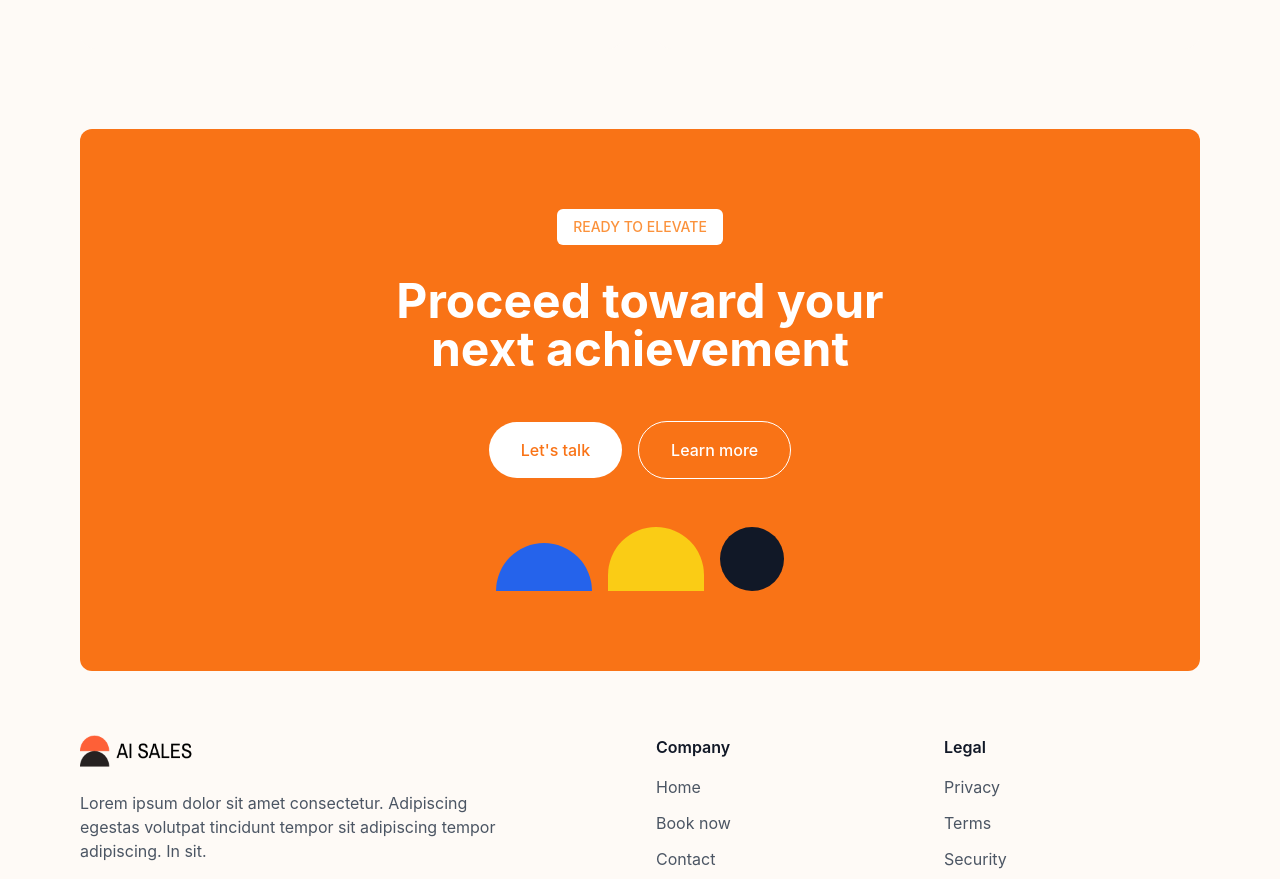
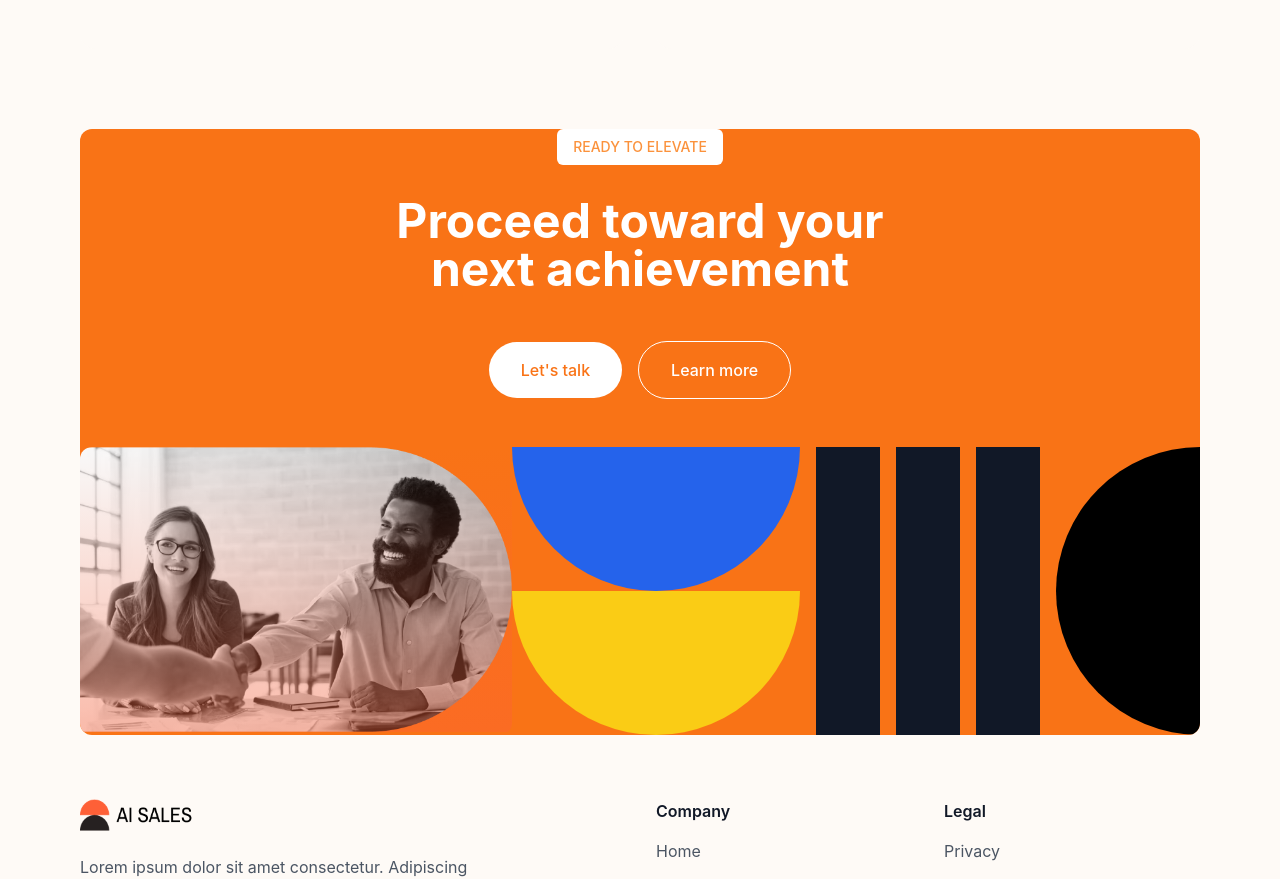
Before and after one commit to muzamil-rashdi/ai-sales-landing, a React (Create React App) app: page / in a window 1280 px wide. Shown: the part 8387-9266 px from the top of the page. Built offline with nearby package versions, Linux system fonts and the light colour scheme.

Commit message:
completed project

```diff
--- a/src/components/CTA.jsx
+++ b/src/components/CTA.jsx
@@ -2,8 +2,8 @@ import React from 'react';
 
 const CTA = () => {
 return (
-  <section className="bg-orange-500 py-20 px-4 sm:px-6 lg:px-8 lg:mx-20 rounded-xl">
-    <div className="max-w-4xl mx-auto text-center">
+  <section className="bg-orange-500  px-0 sm:px-0 lg:px-0 lg:mx-20 rounded-xl overflow-hidden ">
+    <div className="max-w-6xl mx-auto text-center">
       <div className="inline-block bg-white text-orange-400 px-4 py-2 rounded-md text-sm font-medium mb-8">
         READY TO ELEVATE
       </div>
@@ -22,15 +22,33 @@ return (
         </button>
       </div>
 
-      <div className="relative">
-
-
+      <div className="flex relative">
+        {/* Updated image container with clipping */}
+        <div className="relative w-full overflow-hidden rounded-xl ">
+          <div className="relative" style={{ width: '133.33%', marginLeft: '-33.33%' }}>
+            <img
+              src="/assets/images/CTAimg.png"
+              alt="CTA"
+              className="w-full h-full object-cover filter grayscale"
+            />
+            <div
+              className="absolute inset-0"
+              style={{
+                background: "linear-gradient(180deg, rgba(254,96,55,0) 0%, rgba(254,96,55,0.4) 100%)",
+              }}
+            ></div>
+          </div>
+        </div>
+        {/* Rest of your bar chart code remains unchanged */}
         <div className="flex justify-center items-end space-x-4">
-          <div className="w-24 h-12 bg-blue-600 rounded-t-full"></div>
-          <div className="w-24 h-16 bg-yellow-400 rounded-t-full"></div>
-          <div className="w-16 h-16 bg-gray-900 rounded-full flex items-center justify-center text-white text-xs">
-
-          </div>
+           <div className="flex flex-col">
+                <div className="w-72 h-36 bg-blue-600 rounded-b-full"></div>
+                <div className="w-72 h-36  bg-yellow-400 rounded-b-full"></div>
+           </div>
+           <div className="w-16 h-72 bg-gray-900 flex items-center justify-center text-white text-xs"></div>
+           <div className="w-16 h-72 bg-gray-900 flex items-center justify-center text-white text-xs"></div>
+           <div className="w-16 h-72 bg-gray-900 flex items-center justify-center text-white text-xs"></div>
+           <div className="w-36 h-72 bg-black rounded-l-full"></div>
         </div>
       </div>
     </div>
```
